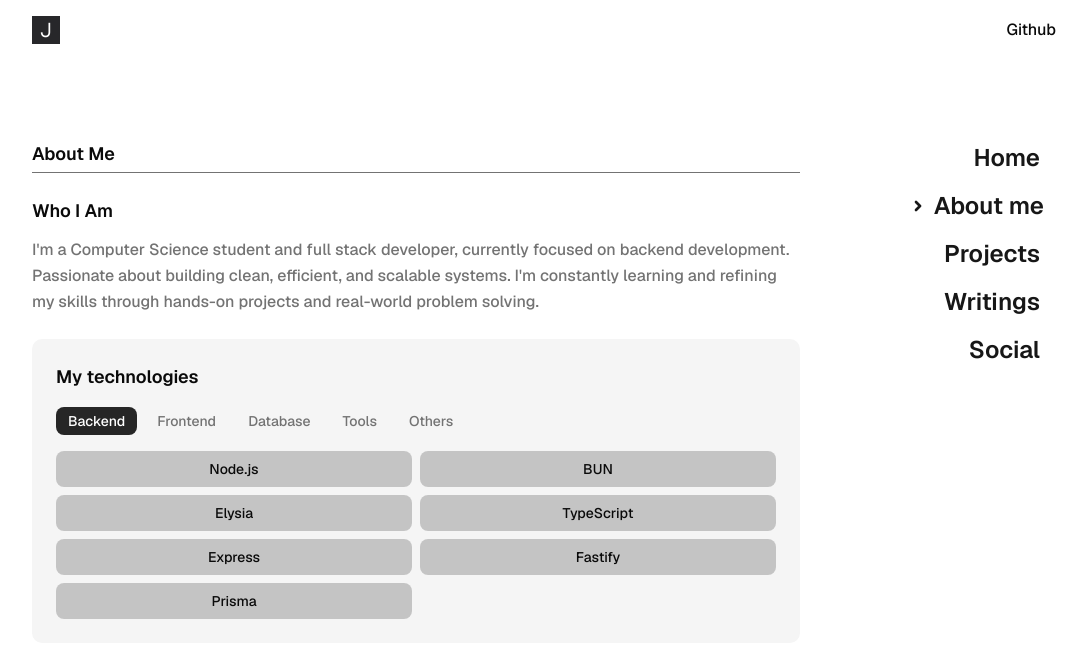
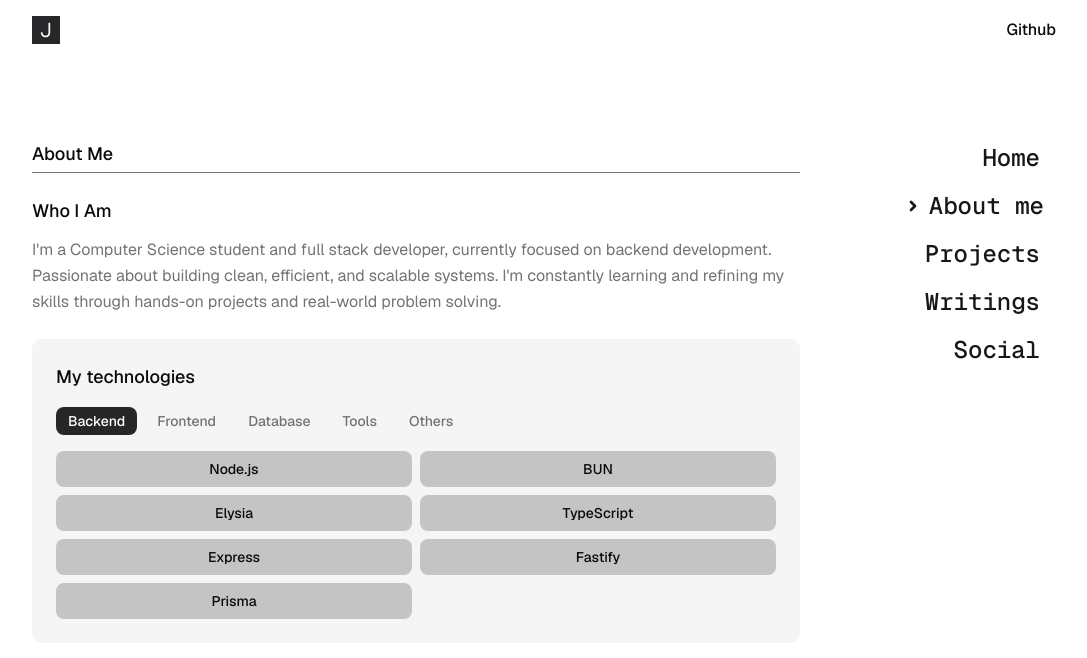
Before and after one commit to johnliradev/site, a Next.js app: page / in a window 1280 px wide. Both pictures are taken after a click on the button "About me". Shown: the top 658 px of the page, without its empty margins (96-1183 px from the left). Built offline with nearby package versions, Linux system fonts and the light colour scheme.

Commit message:
update menu code

```diff
--- a/src/components/AboutMe/index.tsx
+++ b/src/components/AboutMe/index.tsx
@@ -14,12 +14,12 @@ export const AboutMe = () => {
   return (
     <div className="w-full max-w-3xl">
       <div className="flex text-xl items-center justify-between border-b pb-1 border-muted-foreground">
-        <p className="font-semibold text-lg">About Me</p>
+        <p className="font-medium text-lg">About Me</p>
       </div>
 
       <div className="mt-6">
-        <h3 className="text-lg font-semibold mb-3">Who I Am</h3>
-        <p className="text-md font-medium text-muted-foreground leading-relaxed">
+        <h3 className="text-lg font-medium mb-3">Who I Am</h3>
+        <p className="text-md text-muted-foreground leading-relaxed">
           I'm a Computer Science student and full stack developer, currently focused on backend
           development. Passionate about building clean, efficient, and scalable systems. I'm
           constantly learning and refining my skills through hands-on projects and real-world
@@ -29,7 +29,7 @@ export const AboutMe = () => {
 
       <div className="mt-6">
         <div className="bg-muted rounded-lg p-6">
-          <h4 className="text-lg font-semibold mb-4">My technologies</h4>
+          <h4 className="text-lg font-medium mb-4">My technologies</h4>
 
           {/* Technology Category Selector */}
           <div className="flex gap-2 mb-4">
--- a/src/components/Menu/index.tsx
+++ b/src/components/Menu/index.tsx
@@ -8,56 +8,24 @@ export const Menu = () => {
   return (
     <div>
       <ul className="flex flex-row sm:flex-col gap-3 sm:text-end text-center w-full sm:w-auto mb-4 sm:mb-0">
-        <li>
-          <Button
-            variant={"link"}
-            onClick={() => setOpt("home")}
-            className="font-semibold text-base px-2 sm:text-2xl sm:px-4"
-          >
-            {opt === "home" && <ChevronRight strokeWidth={4} size={36} />}
-            Home
-          </Button>
-        </li>
-        <li>
-          <Button
-            variant={"link"}
-            onClick={() => setOpt("about")}
-            className="font-semibold text-base px-2 sm:text-2xl sm:px-4"
-          >
-            {opt === "about" && <ChevronRight strokeWidth={4} size={36} />}
-            About me
-          </Button>
-        </li>
-        <li>
-          <Button
-            variant={"link"}
-            onClick={() => setOpt("projects")}
-            className="font-semibold text-base px-2 sm:text-2xl sm:px-4"
-          >
-            {opt === "projects" && <ChevronRight strokeWidth={4} size={36} />}
-            Projects
-          </Button>
-        </li>
-        <li>
-          <Button
-            variant={"link"}
-            onClick={() => setOpt("writings")}
-            className="font-semibold text-base px-2 sm:text-2xl sm:px-4"
-          >
-            {opt === "writings" && <ChevronRight strokeWidth={4} size={36} />}
-            Writings
-          </Button>
-        </li>
-        <li>
-          <Button
-            variant={"link"}
-            onClick={() => setOpt("social")}
-            className="font-semibold text-base px-2 sm:text-2xl sm:px-4"
-          >
-            {opt === "social" && <ChevronRight strokeWidth={4} size={36} />}
-            Social
-          </Button>
-        </li>
+        {[
+          { key: "home", label: "Home" },
+          { key: "about", label: "About me" },
+          { key: "projects", label: "Projects" },
+          { key: "writings", label: "Writings" },
+          { key: "social", label: "Social" },
+        ].map((item) => (
+          <li key={item.key}>
+            <Button
+              variant={"link"}
+              onClick={() => setOpt(item.key)}
+              className="font-medium font-mono text-base px-2 sm:text-2xl sm:px-4"
+            >
+              {opt === item.key && <ChevronRight strokeWidth={4} size={36} />}
+              {item.label}
+            </Button>
+          </li>
+        ))}
       </ul>
     </div>
   );
```
